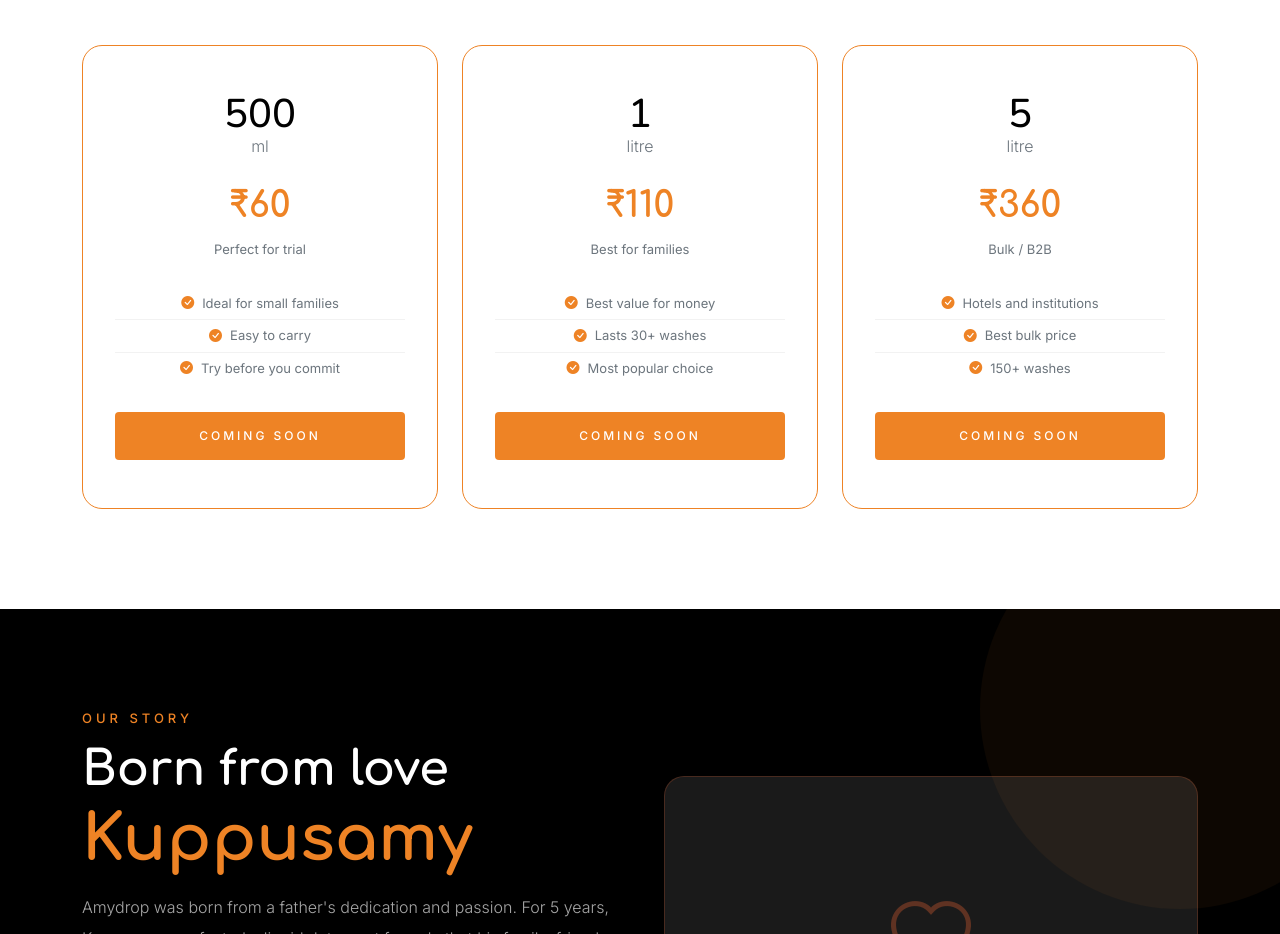
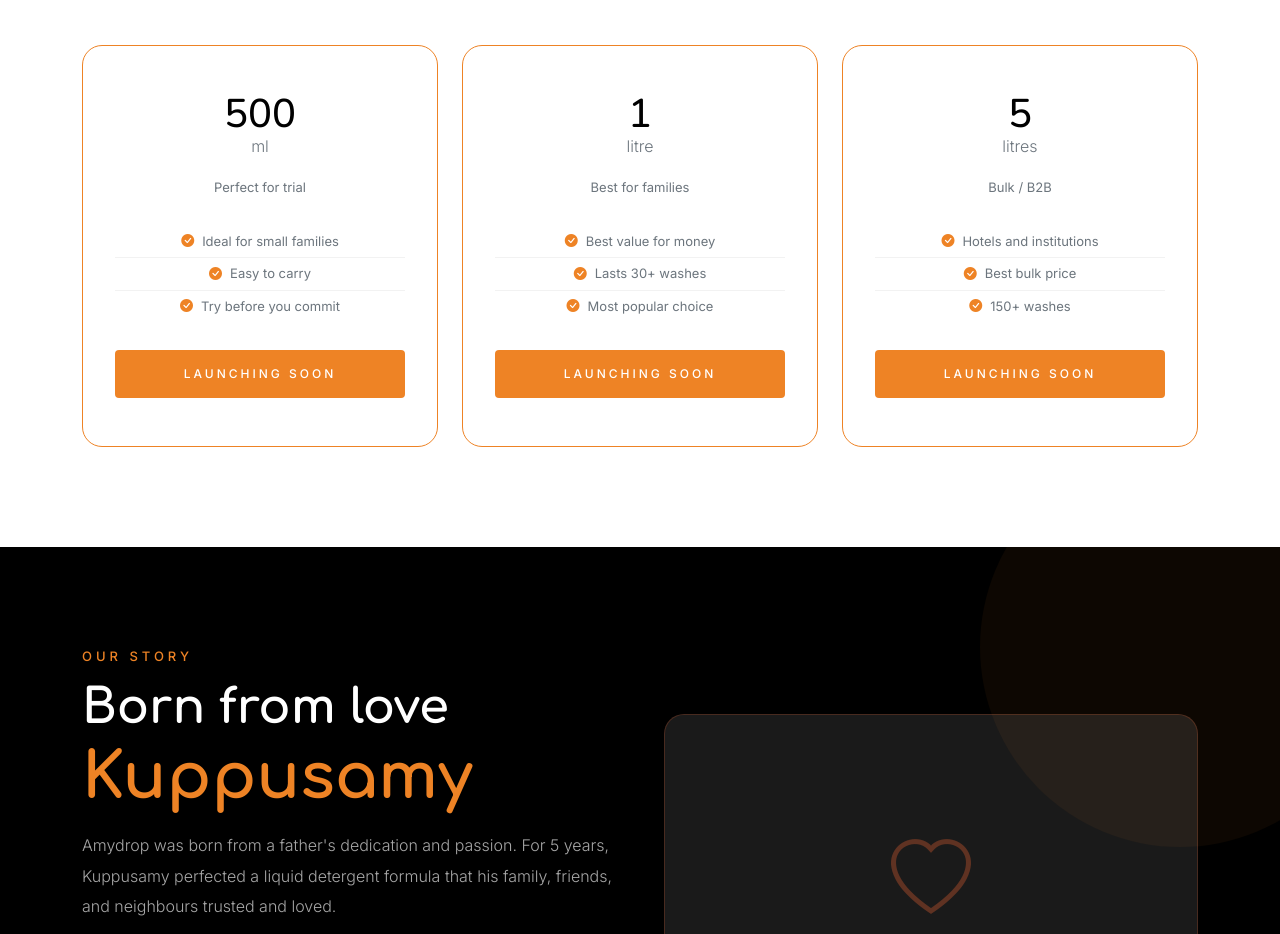
Before and after one commit to Amydrop/Amydrop_Github, a plain HTML site: page index.html in a window 1280 px wide. Shown: the part 1742-2676 px from the top of the page. Drawn offline with nearby package versions, Linux system fonts and the light colour scheme.

Commit message:
Second Commit
Price Removed. Coming Soon changes to Launching Soon.

```diff
--- a/index.html
+++ b/index.html
@@ -1056,14 +1056,14 @@
           <div class="product-card">
             <div class="product-size">500</div>
             <div class="product-unit">ml</div>
-            <div class="product-price">₹60</div>
+            <!-- <div class="product-price">₹60</div> -->
             <div class="product-note">Perfect for trial</div>
             <ul class="product-features">
               <li><i class="bi bi-check-circle-fill"></i>Ideal for small families</li>
               <li><i class="bi bi-check-circle-fill"></i>Easy to carry</li>
               <li><i class="bi bi-check-circle-fill"></i>Try before you commit</li>
             </ul>
-            <a href="#contact" class="btn-orange w-100 d-block">Coming Soon</a>
+            <a href="#contact" class="btn-orange w-100 d-block">Launching Soon</a>
           </div>
         </div>
 
@@ -1073,14 +1073,14 @@
             <!-- <span class="popular-badge">Most Popular</span> -->
             <div class="product-size">1</div>
             <div class="product-unit">litre</div>
-            <div class="product-price">₹110</div>
+            <!-- <div class="product-price">₹110</div> -->
             <div class="product-note">Best for families</div>
             <ul class="product-features">
               <li><i class="bi bi-check-circle-fill"></i>Best value for money</li>
               <li><i class="bi bi-check-circle-fill"></i>Lasts 30+ washes</li>
               <li><i class="bi bi-check-circle-fill"></i>Most popular choice</li>
             </ul>
-            <a href="#contact" class="btn-orange w-100 d-block">Coming Soon</a>
+            <a href="#contact" class="btn-orange w-100 d-block">Launching Soon</a>
           </div>
         </div>
 
@@ -1088,15 +1088,15 @@
         <div class="col-sm-6 col-lg-4">
           <div class="product-card">
             <div class="product-size">5</div>
-            <div class="product-unit">litre</div>
-            <div class="product-price">₹360</div>
+            <div class="product-unit">litres</div>
+            <!-- <div class="product-price">₹360</div> -->
             <div class="product-note">Bulk / B2B</div>
             <ul class="product-features">
               <li><i class="bi bi-check-circle-fill"></i>Hotels and institutions</li>
               <li><i class="bi bi-check-circle-fill"></i>Best bulk price</li>
               <li><i class="bi bi-check-circle-fill"></i>150+ washes</li>
             </ul>
-            <a href="#contact" class="btn-orange w-100 d-block">Coming Soon</a>
+            <a href="#contact" class="btn-orange w-100 d-block">Launching Soon</a>
           </div>
         </div>
 
```
